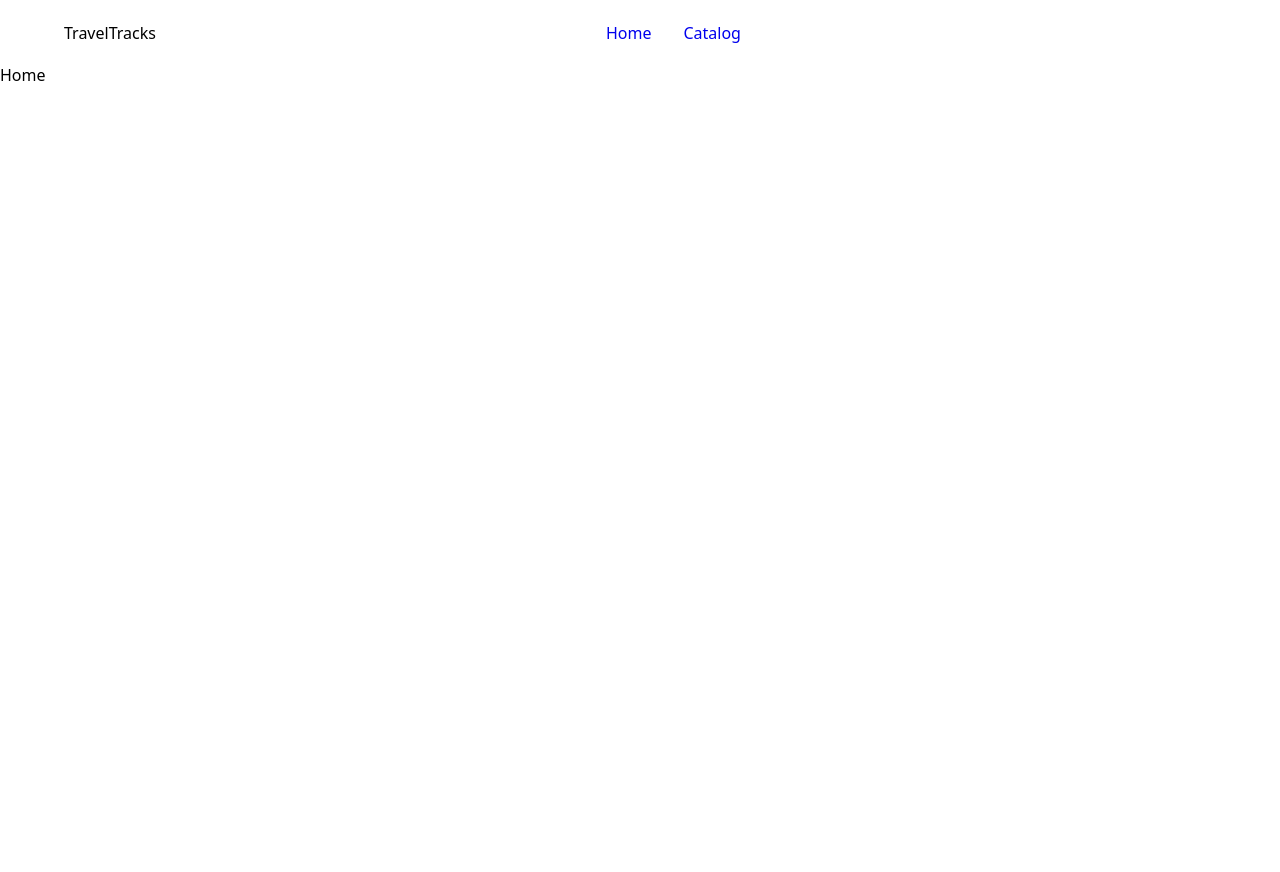
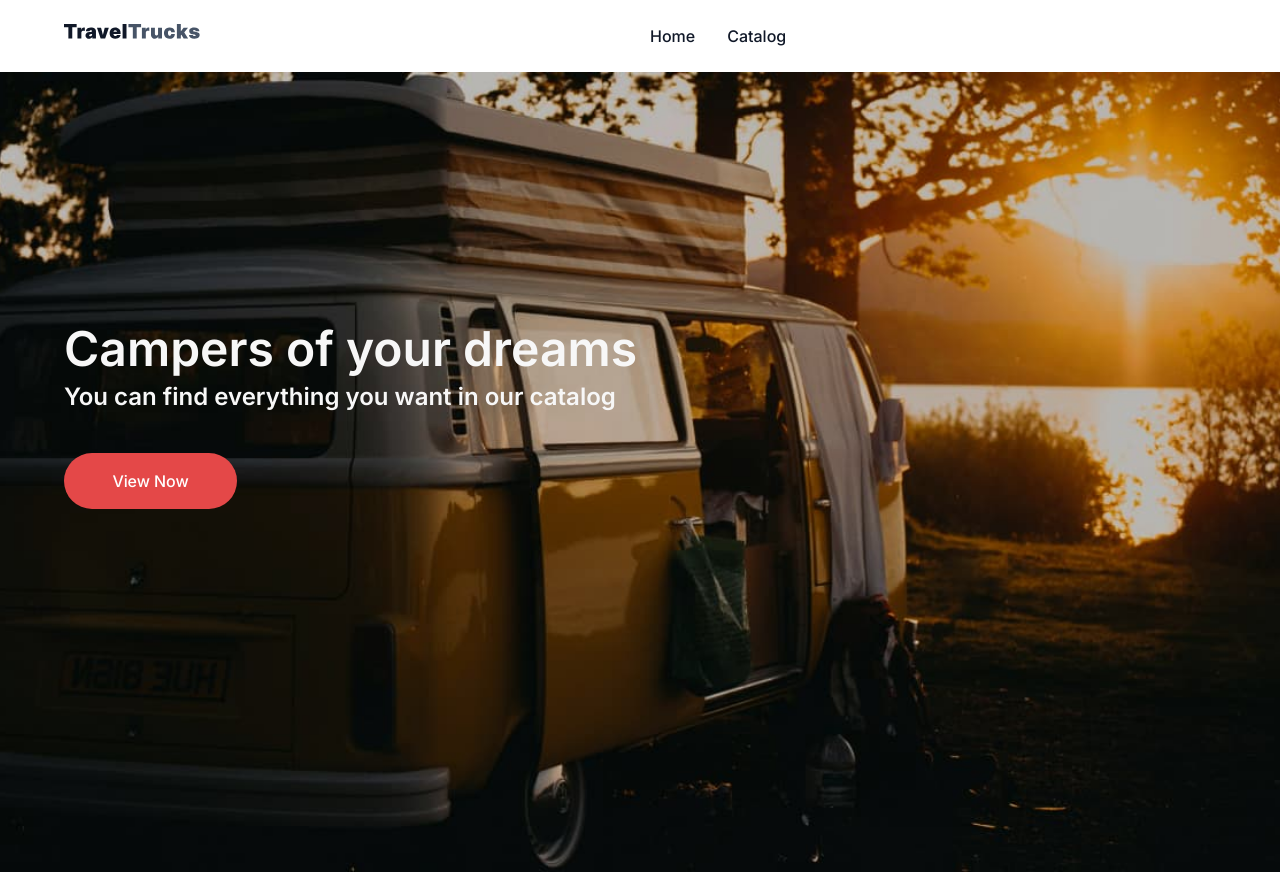
Before and after one commit to Mikhail-Mukha/TravelTrucks, a React (Vite) app: page / in a window 1280 px wide. Before the commit the page ends 800 px from the top, so only its background shows below. Built offline with nearby package versions, Linux system fonts and the light colour scheme.

Commit message:
redux-components-styles

```diff
--- a/index.html
+++ b/index.html
@@ -19,10 +19,15 @@
       sizes="16x16"
       href="/src/photos/favicon-16x16.png"
     />
-    <link rel="manifest" href="/src/photos/site.webmanifest" />
     <link
       rel="stylesheet"
       href="./node_modules/modern-normalize/modern-normalize.css"
+    />
+    <link rel="preconnect" href="https://fonts.googleapis.com" />
+    <link rel="preconnect" href="https://fonts.gstatic.com" crossorigin />
+    <link
+      href="https://fonts.googleapis.com/css2?family=Inter:ital,opsz,wght@0,14..32,100..900;1,14..32,100..900&display=swap"
+      rel="stylesheet"
     />
     <meta name="viewport" content="width=device-width, initial-scale=1.0" />
     <title>Travel Trucks</title>
--- a/package.json
+++ b/package.json
@@ -10,6 +10,7 @@
     "preview": "vite preview"
   },
   "dependencies": {
+    "@reduxjs/toolkit": "^2.4.0",
     "axios": "^1.7.8",
     "modern-normalize": "^3.0.1",
     "nanoid": "^5.0.9",
--- a/src/App.jsx
+++ b/src/App.jsx
@@ -1,5 +1,3 @@
-// import AppBar from "./components/AppBar/AppBar";
-
 import { Route, Routes } from "react-router-dom";
 import Layout from "./components/Layout/Layout";
 import HomePage from "./pages/HomePage/HomePage";
--- a/src/components/AppBar/AppBar.jsx
+++ b/src/components/AppBar/AppBar.jsx
@@ -1,12 +1,17 @@
 import s from "./AppBar.module.css";
 import Navigation from "../Navigation/Navigation";
+import { NavLink } from "react-router-dom";
+// import SvgIcon from "../SvgIcon/SvgIcon";
+import sprite from "../../photos/Icons/TravelTracks.svg";
 
 const AppBar = () => {
   return (
     <div className={s.divInfo}>
-      <p className={s.travelLogo}>
-        Travel<span className={s.spanTravelLogo}>Tracks</span>
-      </p>
+      <NavLink className={s.travelLogo} to="/">
+        <svg className="icon" fill="none" width="136" height="16">
+          <use xlinkHref={`${sprite}#TravelTracks`}></use>
+        </svg>
+      </NavLink>
       <Navigation />
     </div>
   );
--- a/src/components/Navigation/Navigation.module.css
+++ b/src/components/Navigation/Navigation.module.css
@@ -6,8 +6,34 @@
 .navLinkHome {
   text-decoration: none;
   margin-left: 450px;
+  color: #101828;
+  text-align: center;
+  font-family: Inter;
+  font-size: 16px;
+  font-style: normal;
+  font-weight: 500;
+  line-height: 1.5em;
+}
+
+.navLinkHome:focus,
+.navLinkHome:hover,
+.navLinkHome:active {
+  color: #d84343;
 }
 
 .navLinkCatalog {
   text-decoration: none;
+  color: #101828;
+  text-align: center;
+  font-family: Inter;
+  font-size: 16px;
+  font-style: normal;
+  font-weight: 500;
+  line-height: 1.5em;
 }
+
+.navLinkCatalog:focus,
+.navLinkCatalog:hover,
+.navLinkCatalog:active {
+  color: #d84343;
+}
--- a/src/main.jsx
+++ b/src/main.jsx
@@ -2,7 +2,7 @@ import { StrictMode } from "react";
 import { createRoot } from "react-dom/client";
 import App from "./App";
 import { BrowserRouter } from "react-router-dom";
-import "modern-normalize";
+import "modern-normalize/modern-normalize.css";
 
 createRoot(document.getElementById("root")).render(
   <StrictMode>
--- a/src/pages/CatalogPage/CatalogPage.jsx
+++ b/src/pages/CatalogPage/CatalogPage.jsx
@@ -1,5 +1,35 @@
+import s from "./CatalogPage.module.css";
+
 const CatalogPage = () => {
-  return <div>Catalog</div>;
+  return (
+    <div className={s.catalogMenu}>
+      <div className={s.catalogSideBar}>
+        <h3 className={s.titleLocation}>Location</h3>
+        <button className={s.buttonLocation}>Kyiv, Ukraine</button>
+
+        <h3 className={s.titleFilters}>Filters</h3>
+
+        <div className={s.divVehicleEquipment}>
+          <h2 className={s.vehicleEquipment}>Vehicle equipment</h2>
+          <button className={s.filterButton}></button>
+          <button className={s.filterButton}></button>
+          <button className={s.filterButton}></button>
+          <button className={s.filterButton}></button>
+          <button className={s.filterButton}></button>
+        </div>
+
+        <div className={s.divVehicleType}>
+          <h2 className={s.vehicleType}>Vehicle type</h2>
+          <button className={s.filterButton}></button>
+          <button className={s.filterButton}></button>
+          <button className={s.filterButton}></button>
+        </div>
+
+        <button className={s.searchButton}> Search</button>
+      </div>
+      <div className={s.catalogCampers}></div>
+    </div>
+  );
 };
 
 export default CatalogPage;
--- a/src/pages/CatalogPage/CatalogPage.module.css
+++ b/src/pages/CatalogPage/CatalogPage.module.css
@@ -0,0 +1,23 @@
+.searchButton {
+  text-decoration: none;
+  color: #fff;
+  font-family: Inter;
+  font-size: 16px;
+  font-style: normal;
+  font-weight: 500;
+  line-height: 1.5em;
+  letter-spacing: -0.005em;
+  display: flex;
+  width: 173px;
+  height: 56px;
+  justify-content: center;
+  align-items: center;
+  border-radius: 200px;
+  background: #e44848;
+  margin: 40px 0 0 64px;
+}
+
+.searchButton:focus,
+.searchButton:hover {
+  background: #d84343;
+}
--- a/src/pages/HomePage/HomePage.jsx
+++ b/src/pages/HomePage/HomePage.jsx
@@ -1,7 +1,18 @@
+import { NavLink } from "react-router-dom";
 import s from "./HomePage.module.css";
 
 const HomePage = () => {
-  return <div className={s.homePage}>Home</div>;
+  return (
+    <div className={s.homePage}>
+      <h1 className={s.titleHomePage}>Campers of your dreams</h1>
+      <p className={s.paragraphHomePage}>
+        You can find everything you want in our catalog
+      </p>
+      <NavLink className={s.navLinkButton} to="/catalog">
+        View Now
+      </NavLink>
+    </div>
+  );
 };
 
 export default HomePage;
--- a/src/pages/HomePage/HomePage.module.css
+++ b/src/pages/HomePage/HomePage.module.css
@@ -1,4 +1,56 @@
+* {
+  box-sizing: border-box;
+}
+
 .homePage {
-  background-image: url("../../photos/TravelTrucksBackground.jpg") no-repeat
-    center center fixed;
+  background: url("../../photos/TravelTrucksBackground.jpg") no-repeat center
+    center fixed;
+  background-size: cover;
+  height: 100vh;
+  background-position: top center;
+  padding-top: 1px;
 }
+
+.titleHomePage {
+  color: #f7f7f7;
+  font-family: Inter;
+  font-size: 48px;
+  font-style: normal;
+  font-weight: 600;
+  line-height: 0.66em;
+  margin: 260px 0 0 64px;
+}
+
+.paragraphHomePage {
+  color: #f7f7f7;
+  font-family: Inter;
+  font-size: 24px;
+  font-style: normal;
+  font-weight: 600;
+  line-height: 1.33em;
+  margin: 16px 0 0 64px;
+}
+
+.navLinkButton {
+  text-decoration: none;
+  color: #fff;
+  font-family: Inter;
+  font-size: 16px;
+  font-style: normal;
+  font-weight: 500;
+  line-height: 1.5em;
+  letter-spacing: -0.005em;
+  display: flex;
+  width: 173px;
+  height: 56px;
+  justify-content: center;
+  align-items: center;
+  border-radius: 200px;
+  background: #e44848;
+  margin: 40px 0 0 64px;
+}
+
+.navLinkButton:focus,
+.navLinkButton:hover {
+  background: #d84343;
+}
```
Also changed, not shown: src/redux/campers/slice.js (+36 -10 lines), src/redux/store.js (+1 -6 lines), src/photos/Icons/TravelTracks.svg (added), 1 other file (tests, documents, lock files or other folders).
